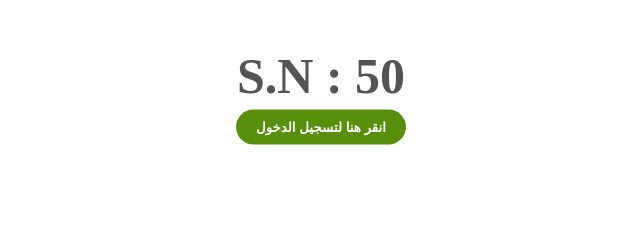
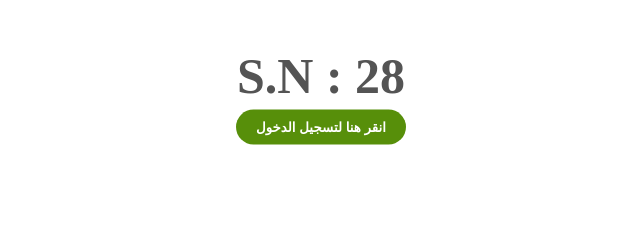
Before and after one commit to ALEmadTransport/account_28, a plain HTML site: page index.html in a window 1280 px wide. Shown: the part 273-513 px from the top of the page, 319-959 px from the left. Drawn offline with Linux system fonts and the light colour scheme.

Commit message:
Update index.html

```diff
--- a/index.html
+++ b/index.html
@@ -49,7 +49,7 @@
 
 <body>
     <img src="background.png" alt="">
-    <span class="sn-label">S.N : 50</span>
+    <span class="sn-label">S.N : 28</span>
     <br>
     <br>
     <br>
```
